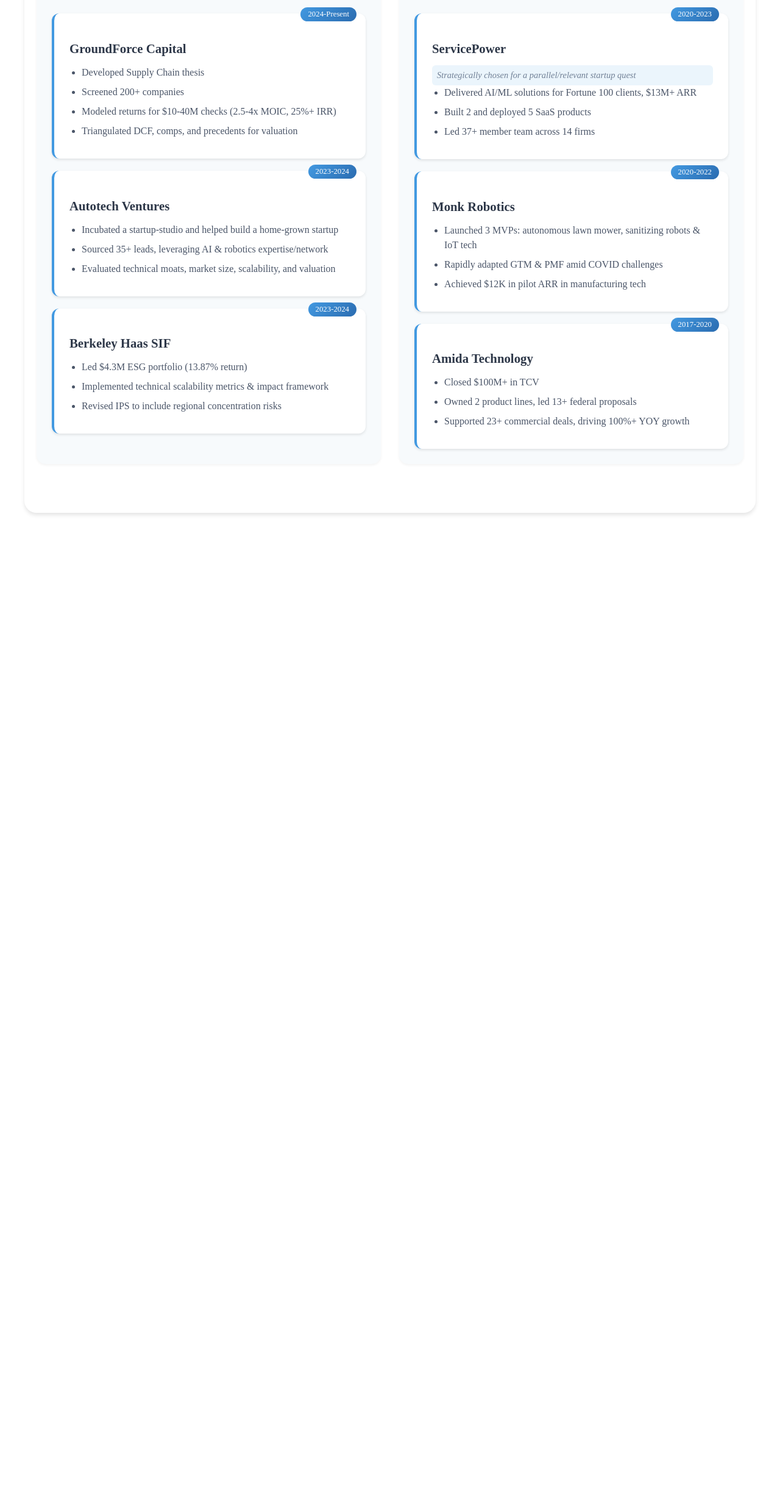
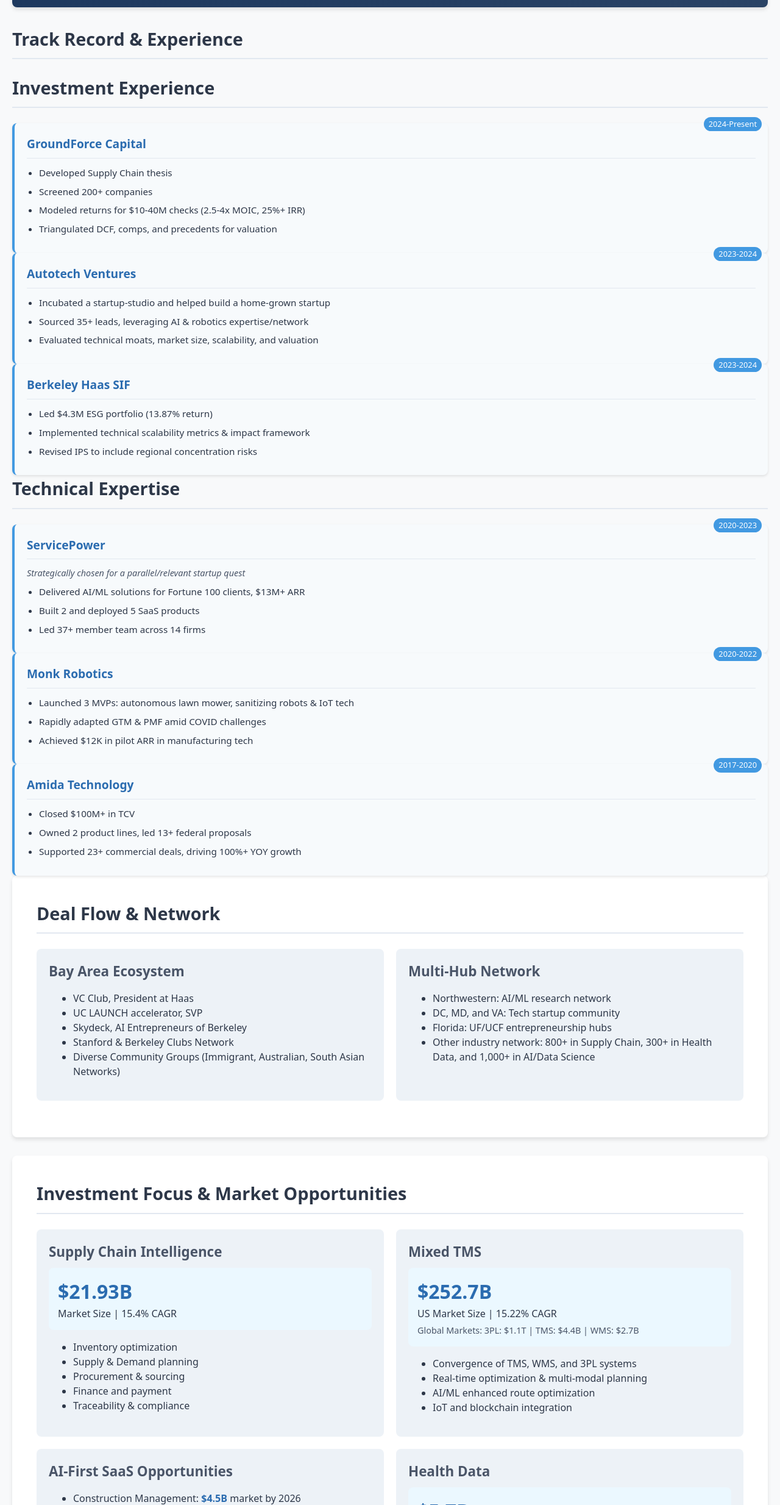
Before and after one commit to NUbivek/NUbivek.github.io, a plain HTML site: page index.html in a window 1280 px wide. Shown: the part 332-2800 px from the top of the page at 61% size. Before the commit the page ends 1193 px from the top, so only its background shows below. Drawn offline with Linux system fonts and the light colour scheme.

Commit message:
Update index.html
full side by side edit

```diff
--- a/index.html
+++ b/index.html
@@ -2,143 +2,167 @@
 <html>
 <head>
     <style>
-        /* Previous styles remain the same until experience container */
-
-        /* Updated Experience Section Styles */
-        .experience-container {
-            display: grid;
-            grid-template-columns: 1fr 1fr;  /* Creates two equal columns */
-            gap: 30px;
+        /* Base styles remain the same */
+        body {
+            font-family: system-ui, -apple-system, sans-serif;
+            line-height: 1.5;
+            margin: 0;
             padding: 20px;
+            background: #f8f9fa;
+            color: #2d3748;
+        }
+        .slide {
+            background: white;
+            border-radius: 8px;
+            padding: 40px;
+            margin-bottom: 30px;
+            box-shadow: 0 4px 6px rgba(0,0,0,0.1);
+        }
+        .title-slide {
+            background: linear-gradient(135deg, #1a365d, #2a4365);
+            color: white;
+            text-align: center;
+            padding: 60px 40px;
+        }
+        h1, h2, h3, .subtitle {
+            margin: 0;
+        }
+        .title-slide h1 {
+            color: white;
+            font-size: 3em;
+            margin-bottom: 10px;
+        }
+        h2 {
+            font-size: 1.8em;
+            color: #2d3748;
+            margin-bottom: 25px;
+            border-bottom: 2px solid #e2e8f0;
+            padding-bottom: 10px;
+        }
+        h3 {
+            font-size: 1.4em;
+            color: #4a5568;
+            margin: 0 0 10px;
+        }
+        .subtitle {
+            font-size: 1.2em;
+            color: #718096;
+            margin-bottom: 30px;
         }
 
-        .experience-category {
+        /* New experience timeline styles */
+        .experience-grid {
+            display: grid;
+            grid-template-columns: repeat(3, 1fr);
+            gap: 20px;
+            position: relative;
+            padding-top: 30px;
+        }
+        .experience-column {
+            display: flex;
+            flex-direction: column;
+            gap: 20px;
+        }
+        .experience-box {
             background: #f7fafc;
-            padding: 25px;
-            border-radius: 15px;
-            box-shadow: 0 2px 4px rgba(0,0,0,0.05);
-        }
-
-        .experience-category h2 {
-            color: #2b6cb0;
-            font-size: 1.8em;
-            margin-bottom: 25px;
-            padding-bottom: 10px;
-            border-bottom: 2px solid #e2e8f0;
-        }
-
-        .experience-box {
-            background: white;
-            padding: 25px;
-            border-radius: 12px;
-            margin-bottom: 20px;
+            border-radius: 8px;
+            padding: 20px;
             position: relative;
             border-left: 4px solid #4299e1;
             box-shadow: 0 2px 4px rgba(0,0,0,0.1);
             transition: transform 0.2s ease;
         }
-
         .experience-box:hover {
-            transform: translateY(-3px);
-            box-shadow: 0 4px 12px rgba(0,0,0,0.1);
+            transform: translateY(-2px);
+            box-shadow: 0 4px 6px rgba(0,0,0,0.1);
         }
-
-        .experience-box:last-child {
-            margin-bottom: 0;
+        .experience-box h3 {
+            color: #2b6cb0;
+            font-size: 1.2em;
+            border-bottom: 1px solid #e2e8f0;
+            padding-bottom: 8px;
+            margin-bottom: 12px;
         }
-
+        .experience-box ul {
+            margin: 0;
+            padding-left: 20px;
+        }
+        .experience-box li {
+            margin-bottom: 8px;
+            font-size: 0.95em;
+        }
         .experience-date {
             position: absolute;
             top: -10px;
-            right: 15px;
-            background: linear-gradient(135deg, #4299e1, #2b6cb0);
+            right: 10px;
+            background: #4299e1;
             color: white;
-            padding: 4px 12px;
-            border-radius: 20px;
+            padding: 2px 8px;
+            border-radius: 12px;
             font-size: 0.8em;
-            font-weight: 500;
+        }
+        .strategic-note {
+            font-style: italic;
+            color: #4a5568;
+            font-size: 0.9em;
+            margin-bottom: 8px;
         }
 
-        .experience-box h3 {
-            color: #2d3748;
-            font-size: 1.3em;
-            margin-bottom: 15px;
+        /* Rest of the styles remain the same */
+        .grid-2 {
+            display: grid;
+            grid-template-columns: repeat(2, 1fr);
+            gap: 20px;
+            margin: 20px 0;
         }
-
-        .experience-box ul {
-            margin: 0;
-            padding-left: 20px;
-            list-style-type: disc;
+        .card {
+            background: #edf2f7;
+            padding: 20px;
+            border-radius: 8px;
         }
-
-        .experience-box li {
-            margin-bottom: 8px;
+        .market-stat {
+            background: #ebf8ff;
+            padding: 15px;
+            border-radius: 8px;
+            margin: 10px 0;
+        }
+        .stat-number {
+            font-size: 2em;
+            font-weight: bold;
+            color: #2b6cb0;
+        }
+        .sub-stat {
+            font-size: 0.9em;
             color: #4a5568;
-            line-height: 1.5;
+            margin-top: 5px;
         }
-
-        .strategic-note {
+        .quote {
             font-style: italic;
-            color: #718096;
-            font-size: 0.9em;
-            margin-top: 10px;
-            padding: 8px;
-            background: rgba(66, 153, 225, 0.1);
-            border-radius: 6px;
+            text-align: center;
+            font-size: 1.2em;
+            margin: 20px 0;
+            color: #4a5568;
+            padding: 20px;
+            background: #f7fafc;
+            border-radius: 8px;
         }
-
-        /* Ensuring container has proper width */
-        .container {
-            max-width: 1200px;
-            margin: 0 auto;
-            padding: 0 20px;
-        }
-
-        /* Section styling */
-        .section {
-            padding: 60px 0;
-            background: white;
-            margin: 20px 0;
-            border-radius: 20px;
-            box-shadow: 0 4px 6px rgba(0,0,0,0.1);
-        }
-
-        .section-title {
-            font-size: 2.5em;
-            margin-bottom: 40px;
-            padding: 0 20px;
-            position: relative;
-            padding-bottom: 15px;
-        }
-
-        .section-title::after {
-            content: '';
-            position: absolute;
-            bottom: 0;
-            left: 20px;
-            width: 100px;
-            height: 4px;
-            background: linear-gradient(to right, #1a365d, #4299e1);
-            border-radius: 2px;
-        }
-
-        /* Responsive adjustments */
-        @media (max-width: 768px) {
-            .experience-container {
-                grid-template-columns: 1fr;
-            }
-
-            .experience-category {
-                margin-bottom: 30px;
-            }
-
-            .experience-category:last-child {
-                margin-bottom: 0;
-            }
+        .blue-bold {
+            color: #2b6cb0;
+            font-weight: bold;
         }
     </style>
 </head>
 <body>
+
+<div class="slide title-slide">
+    <h1>Bivek Adhikari</h1>
+    <div class="subtitle">Investment Professional</div>
+    <div style="font-size: 1.1em; margin-top: 40px;">
+        Technical Founder • AI/ML Expert • Tech Investor<br>
+        Berkeley Haas MBA • MS in Machine Learning, Northwestern University • BS Finance & CS
+    </div>
+</div>
+
     <div class="container">
         <section class="section">
             <h2 class="section-title">Track Record & Experience</h2>
@@ -209,5 +233,117 @@
             </div>
         </section>
     </div>
+
+<!-- Rest of the slides remain exactly the same -->
+<div class="slide">
+    <h2>Deal Flow & Network</h2>
+    <div class="grid-2">
+        <div class="card">
+            <h3>Bay Area Ecosystem</h3>
+            <ul>
+                <li>VC Club, President at Haas</li>
+                <li>UC LAUNCH accelerator, SVP</li>
+                <li>Skydeck, AI Entrepreneurs of Berkeley</li>
+                <li>Stanford & Berkeley Clubs Network</li>
+                <li>Diverse Community Groups (Immigrant, Australian, South Asian Networks)</li>
+            </ul>
+        </div>
+        <div class="card">
+            <h3>Multi-Hub Network</h3>
+            <ul>
+                <li>Northwestern: AI/ML research network</li>
+                <li>DC, MD, and VA: Tech startup community</li>
+                <li>Florida: UF/UCF entrepreneurship hubs</li>
+                <li>Other industry network: 800+ in Supply Chain, 300+ in Health Data, and 1,000+ in AI/Data Science</li>
+            </ul>
+        </div>
+    </div>
+</div>
+
+<div class="slide">
+    <h2>Investment Focus & Market Opportunities</h2>
+    <div class="grid-2">
+        <div class="card">
+            <h3>Supply Chain Intelligence</h3>
+            <div class="market-stat">
+                <div class="stat-number">$21.93B</div>
+                <div>Market Size | 15.4% CAGR</div>
+            </div>
+            <ul>
+                <li>Inventory optimization</li>
+                <li>Supply & Demand planning</li>
+                <li>Procurement & sourcing</li>
+                <li>Finance and payment</li>
+                <li>Traceability & compliance</li>
+            </ul>
+        </div>
+        <div class="card">
+            <h3>Mixed TMS</h3>
+            <div class="market-stat">
+                <div class="stat-number">$252.7B</div>
+                <div>US Market Size | 15.22% CAGR</div>
+                <div class="sub-stat">
+                    Global Markets: 3PL: $1.1T | TMS: $4.4B | WMS: $2.7B
+                </div>
+            </div>
+            <ul>
+                <li>Convergence of TMS, WMS, and 3PL systems</li>
+                <li>Real-time optimization & multi-modal planning</li>
+                <li>AI/ML enhanced route optimization</li>
+                <li>IoT and blockchain integration</li>
+            </ul>
+        </div>
+    </div>
+
+    <div class="grid-2" style="margin-top: 20px;">
+        <div class="card">
+            <h3>AI-First SaaS Opportunities</h3>
+            <ul>
+                <li>Construction Management: <span class="blue-bold">$4.5B</span> market by 2026</li>
+                <li>Auditing & Accounting: <span class="blue-bold">$4.8B</span> market by 2024</li>
+                <li>Key attributes: poor interoperability, integration nightmare, disparate data sources, unstructured datasets, diverse data types, excessive collection of paper based, on-premises, and underutilized database, multiple clicks and finagling, etc.</li>
+            </ul>
+        </div>
+        <div class="card">
+            <h3>Health Data</h3>
+            <div class="market-stat">
+                <div class="stat-number">$5.7B</div>
+                <div>2025 Market Size</div>
+            </div>
+            <ul>
+                <li>FHIR-based solutions</li>
+                <li>Clinical decision support</li>
+                <li>Data integration platforms</li>
+            </ul>
+        </div>
+    </div>
+</div>
+
+<div class="slide">
+    <h2>Personal Mission & Vision</h2>
+    <div class="quote">
+        "Going where others won't and doing what others don't,<br>
+        Not because others aren't, but because others should and yet won't."
+    </div>
+    <div class="grid-2">
+        <div class="card">
+            <h3>Journey & Evolution</h3>
+            <ul>
+                <li>Nepal to US journey: Overcoming challenges & embracing opportunities</li>
+                <li>Technical expert to investor transition</li>
+                <li>Founder & operator experience</li>
+            </ul>
+        </div>
+        <div class="card">
+            <h3>Commitment to Excellence</h3>
+            <ul>
+                <li>Promoting underrepresented founders</li>
+                <li>Driving efficient and resilient global systems</li>
+                <li>Working with best-in-class talents</li>
+            </ul>
+        </div>
+    </div>
+</div>
+
 </body>
 </html>
```
